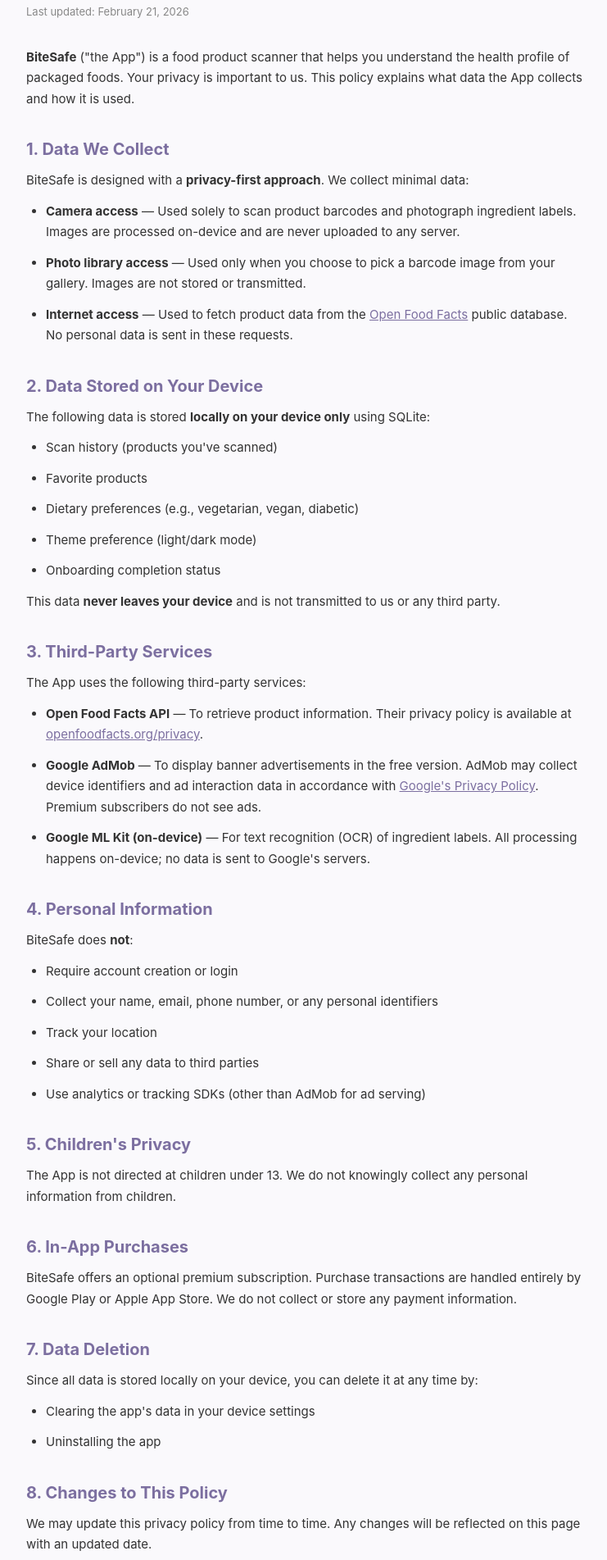
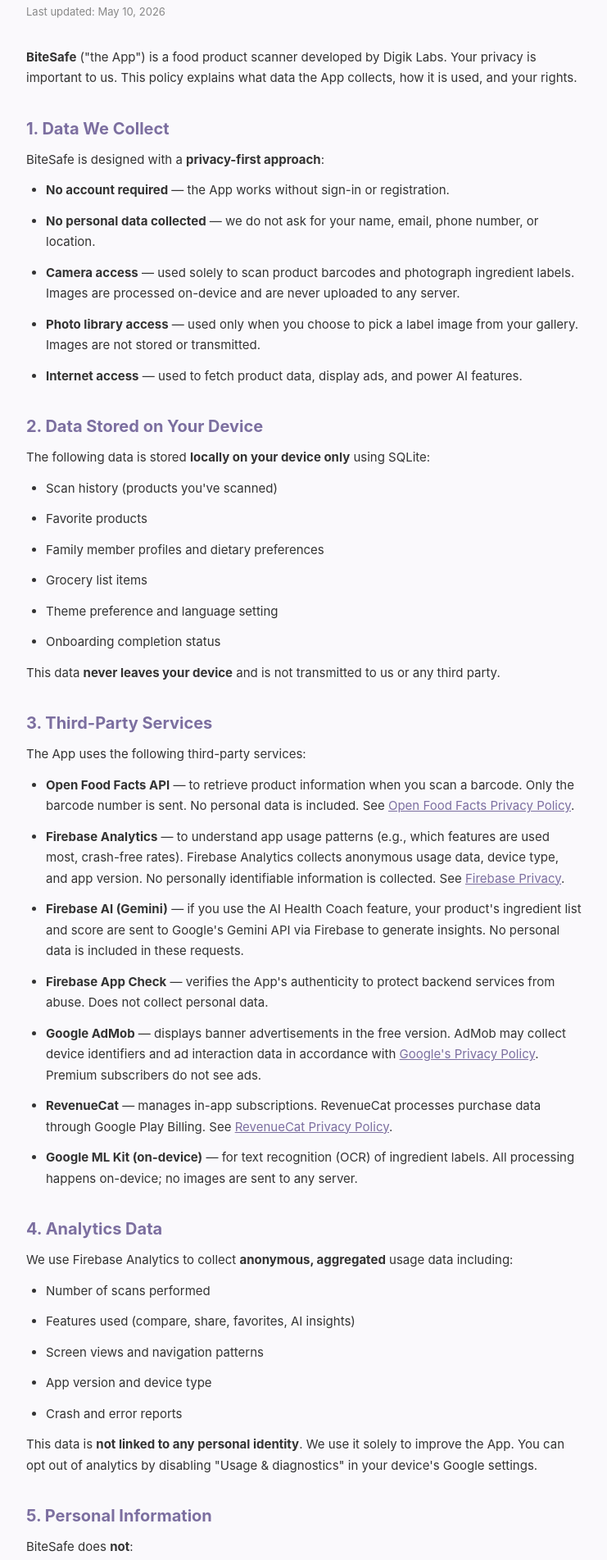
Before and after one commit to digik-labs/digiklabs, a plain HTML site: page policies/bitesafe/index.html in a window 1280 px wide. Shown: the part 93-1996 px from the top of the page at 82% size, without its empty margins (268-1009 px from the left). Drawn offline with Linux system fonts and the light colour scheme.

Commit message:
Revise privacy policy and data collection details
Updated the privacy policy to clarify data collection practices and added details about third-party services used.

```diff
--- a/policies/bitesafe/index.html
+++ b/policies/bitesafe/index.html
@@ -21,21 +21,25 @@
     ul { padding-left: 24px; }
     .date { color: #888; font-size: 13px; margin-bottom: 32px; }
     a { color: #7C6FA0; }
+    .nav { margin-top: 40px; padding-top: 20px; border-top: 1px solid #ddd; font-size: 14px; }
+    .nav a { margin-right: 16px; }
   </style>
 </head>
 <body>
 
 <h1>Privacy Policy</h1>
-<p class="date">Last updated: February 21, 2026</p>
+<p class="date">Last updated: May 10, 2026</p>
 
-<p><strong>BiteSafe</strong> ("the App") is a food product scanner that helps you understand the health profile of packaged foods. Your privacy is important to us. This policy explains what data the App collects and how it is used.</p>
+<p><strong>BiteSafe</strong> ("the App") is a food product scanner developed by Digik Labs. Your privacy is important to us. This policy explains what data the App collects, how it is used, and your rights.</p>
 
 <h2>1. Data We Collect</h2>
-<p>BiteSafe is designed with a <strong>privacy-first approach</strong>. We collect minimal data:</p>
+<p>BiteSafe is designed with a <strong>privacy-first approach</strong>:</p>
 <ul>
-  <li><strong>Camera access</strong> — Used solely to scan product barcodes and photograph ingredient labels. Images are processed on-device and are never uploaded to any server.</li>
-  <li><strong>Photo library access</strong> — Used only when you choose to pick a barcode image from your gallery. Images are not stored or transmitted.</li>
-  <li><strong>Internet access</strong> — Used to fetch product data from the <a href="https://world.openfoodfacts.org/" target="_blank">Open Food Facts</a> public database. No personal data is sent in these requests.</li>
+  <li><strong>No account required</strong> — the App works without sign-in or registration.</li>
+  <li><strong>No personal data collected</strong> — we do not ask for your name, email, phone number, or location.</li>
+  <li><strong>Camera access</strong> — used solely to scan product barcodes and photograph ingredient labels. Images are processed on-device and are never uploaded to any server.</li>
+  <li><strong>Photo library access</strong> — used only when you choose to pick a label image from your gallery. Images are not stored or transmitted.</li>
+  <li><strong>Internet access</strong> — used to fetch product data, display ads, and power AI features.</li>
 </ul>
 
 <h2>2. Data Stored on Your Device</h2>
@@ -43,8 +47,9 @@
 <ul>
   <li>Scan history (products you've scanned)</li>
   <li>Favorite products</li>
-  <li>Dietary preferences (e.g., vegetarian, vegan, diabetic)</li>
-  <li>Theme preference (light/dark mode)</li>
+  <li>Family member profiles and dietary preferences</li>
+  <li>Grocery list items</li>
+  <li>Theme preference and language setting</li>
   <li>Onboarding completion status</li>
 </ul>
 <p>This data <strong>never leaves your device</strong> and is not transmitted to us or any third party.</p>
@@ -52,40 +57,63 @@
 <h2>3. Third-Party Services</h2>
 <p>The App uses the following third-party services:</p>
 <ul>
-  <li><strong>Open Food Facts API</strong> — To retrieve product information. Their privacy policy is available at <a href="https://world.openfoodfacts.org/privacy" target="_blank">openfoodfacts.org/privacy</a>.</li>
-  <li><strong>Google AdMob</strong> — To display banner advertisements in the free version. AdMob may collect device identifiers and ad interaction data in accordance with <a href="https://policies.google.com/privacy" target="_blank">Google's Privacy Policy</a>. Premium subscribers do not see ads.</li>
-  <li><strong>Google ML Kit (on-device)</strong> — For text recognition (OCR) of ingredient labels. All processing happens on-device; no data is sent to Google's servers.</li>
+  <li><strong>Open Food Facts API</strong> — to retrieve product information when you scan a barcode. Only the barcode number is sent. No personal data is included. See <a href="https://world.openfoodfacts.org/privacy" target="_blank">Open Food Facts Privacy Policy</a>.</li>
+  <li><strong>Firebase Analytics</strong> — to understand app usage patterns (e.g., which features are used most, crash-free rates). Firebase Analytics collects anonymous usage data, device type, and app version. No personally identifiable information is collected. See <a href="https://firebase.google.com/support/privacy" target="_blank">Firebase Privacy</a>.</li>
+  <li><strong>Firebase AI (Gemini)</strong> — if you use the AI Health Coach feature, your product's ingredient list and score are sent to Google's Gemini API via Firebase to generate insights. No personal data is included in these requests.</li>
+  <li><strong>Firebase App Check</strong> — verifies the App's authenticity to protect backend services from abuse. Does not collect personal data.</li>
+  <li><strong>Google AdMob</strong> — displays banner advertisements in the free version. AdMob may collect device identifiers and ad interaction data in accordance with <a href="https://policies.google.com/privacy" target="_blank">Google's Privacy Policy</a>. Premium subscribers do not see ads.</li>
+  <li><strong>RevenueCat</strong> — manages in-app subscriptions. RevenueCat processes purchase data through Google Play Billing. See <a href="https://www.revenuecat.com/privacy" target="_blank">RevenueCat Privacy Policy</a>.</li>
+  <li><strong>Google ML Kit (on-device)</strong> — for text recognition (OCR) of ingredient labels. All processing happens on-device; no images are sent to any server.</li>
 </ul>
 
-<h2>4. Personal Information</h2>
+<h2>4. Analytics Data</h2>
+<p>We use Firebase Analytics to collect <strong>anonymous, aggregated</strong> usage data including:</p>
+<ul>
+  <li>Number of scans performed</li>
+  <li>Features used (compare, share, favorites, AI insights)</li>
+  <li>Screen views and navigation patterns</li>
+  <li>App version and device type</li>
+  <li>Crash and error reports</li>
+</ul>
+<p>This data is <strong>not linked to any personal identity</strong>. We use it solely to improve the App. You can opt out of analytics by disabling "Usage & diagnostics" in your device's Google settings.</p>
+
+<h2>5. Personal Information</h2>
 <p>BiteSafe does <strong>not</strong>:</p>
 <ul>
   <li>Require account creation or login</li>
   <li>Collect your name, email, phone number, or any personal identifiers</li>
   <li>Track your location</li>
   <li>Share or sell any data to third parties</li>
-  <li>Use analytics or tracking SDKs (other than AdMob for ad serving)</li>
+  <li>Use fingerprinting or cross-app tracking</li>
 </ul>
 
-<h2>5. Children's Privacy</h2>
+<h2>6. Children's Privacy</h2>
 <p>The App is not directed at children under 13. We do not knowingly collect any personal information from children.</p>
 
-<h2>6. In-App Purchases</h2>
-<p>BiteSafe offers an optional premium subscription. Purchase transactions are handled entirely by Google Play or Apple App Store. We do not collect or store any payment information.</p>
+<h2>7. In-App Purchases</h2>
+<p>BiteSafe offers optional premium subscriptions managed through Google Play Billing and RevenueCat. We do not collect or store any payment information directly. All transactions are processed by Google Play.</p>
 
-<h2>7. Data Deletion</h2>
-<p>Since all data is stored locally on your device, you can delete it at any time by:</p>
+<h2>8. Data Deletion</h2>
+<p>Since all user data is stored locally on your device, you can delete it at any time by:</p>
 <ul>
-  <li>Clearing the app's data in your device settings</li>
-  <li>Uninstalling the app</li>
+  <li>Clearing the App's data in your device settings (Settings → Apps → BiteSafe → Clear Data)</li>
+  <li>Uninstalling the App</li>
 </ul>
+<p>For more details, see our <a href="deletion.html">Data Deletion Instructions</a>.</p>
 
-<h2>8. Changes to This Policy</h2>
+<h2>9. Changes to This Policy</h2>
 <p>We may update this privacy policy from time to time. Any changes will be reflected on this page with an updated date.</p>
 
-<h2>9. Contact</h2>
+<h2>10. Contact</h2>
 <p>If you have questions about this privacy policy, please contact us at:</p>
-<p><strong>Email:</strong> <a href="mailto:bitesafe.app@gmail.com">digiklabs@gmail.com</a></p>
+<p><strong>Email:</strong> <a href="mailto:digiklabs@gmail.com">digiklabs@gmail.com</a></p>
+<p><strong>Developer:</strong> Digik Labs</p>
+
+<div class="nav">
+  <a href="terms.html">Terms of Service</a>
+  <a href="deletion.html">Data Deletion</a>
+  <a href="https://play.google.com/store/apps/details?id=com.bitesafe.app">Google Play</a>
+</div>
 
 </body>
 </html>
```
